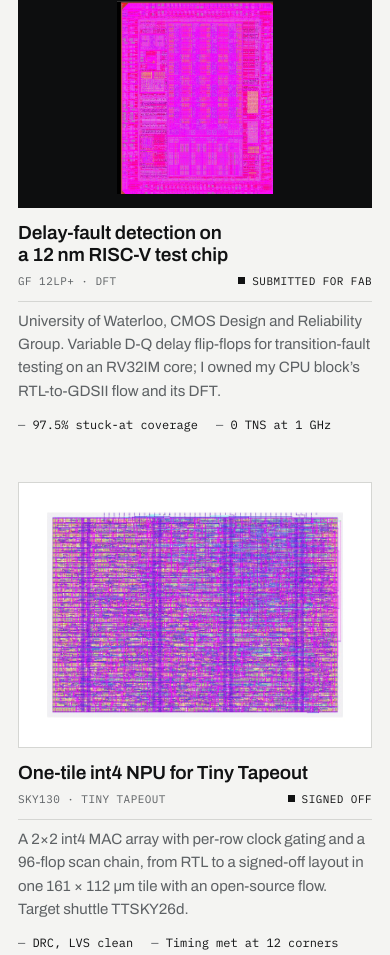
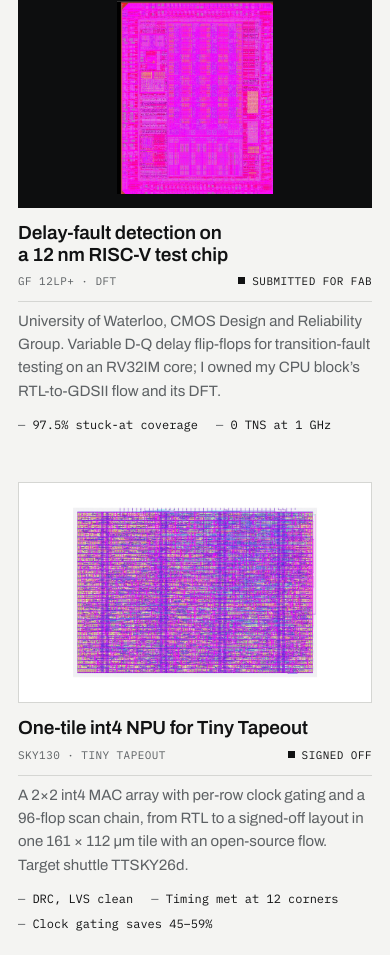
Before and after one commit to AKLN0401/portfolio, a plain HTML site: page index.html in a window 390 px wide. Shown: the part 2156-3111 px from the top of the page. Drawn offline with Linux system fonts and the light colour scheme.

Commit message:
Temporarily hide the 12 nm NVDLA card; NPU card spans the row
The NVDLA page stays at projects/nvdla.html; the card is commented out in
index.html and can be restored by removing the comment wrapper.

```diff
--- a/css/style.css
+++ b/css/style.css
@@ -222,6 +222,10 @@ h3, h4 { font-weight: 600; letter-spacing: -0.003em; line-height: 1.25; }
 .card--s { grid-column: span 4; }
 .card--m { grid-column: span 6; }
 .card--t { grid-column: span 4; }
+.card--w { grid-column: span 12; display: grid; grid-template-columns: repeat(12, minmax(0, 1fr)); column-gap: var(--col-gap); align-items: end; }
+.card--w .card-media { grid-column: 1 / 9; aspect-ratio: 16 / 10; }
+.card--w .card-text { grid-column: 9 / 13; min-width: 0; }
+.card--w h4 { margin-top: 0; font-size: clamp(22px, 1.2rem + 0.9vw, 28px); font-variation-settings: "wdth" 78; }
 
 .card-media { margin: 0; overflow: hidden; background: var(--paper-raised); position: relative; }
 .card-media img { width: 100%; height: 100%; object-fit: cover; transition: transform 400ms var(--ease-settle); }
@@ -955,6 +959,8 @@ html.has-toc { scroll-padding-top: calc(var(--header-h) + 64px); }
 @media (max-width: 1024px) {
   .two-col, .about-columns, .disclosure { grid-template-columns: 1fr; gap: 40px; }
   .card--l, .card--s, .card--m { grid-column: span 12; }
+  .card--w .card-media, .card--w .card-text { grid-column: 1 / -1; }
+  .card--w h4 { margin-top: 14px; }
   .card--s .card-media { aspect-ratio: 16 / 10; }
 
   .skill-grid { grid-template-columns: repeat(2, minmax(0, 1fr)); }
--- a/index.html
+++ b/index.html
@@ -92,7 +92,7 @@
         <span class="label">2025&ndash;2026</span>
       </div>
 
-      <p class="work-jump">Jump to <a href="#asic">ASIC &amp; physical design <span>(4)</span></a> <a href="#fab">Fabrication &amp; printed devices <span>(3)</span></a></p>
+      <p class="work-jump">Jump to <a href="#asic">ASIC &amp; physical design <span>(3)</span></a> <a href="#fab">Fabrication &amp; printed devices <span>(3)</span></a></p>
 
       <h3 class="work-group" id="asic">ASIC &amp; physical design</h3>
       <div class="work-grid">
@@ -123,11 +123,13 @@
             <li>0 TNS at 1&nbsp;GHz</li>
           </ul>
         </a>
-        <a class="card card--m" href="projects/npu-tapeout.html">
+        <a class="card card--w" href="projects/npu-tapeout.html">
           <figure class="card-media card-media--sheet">
             <img src="assets/npu/gds.webp" width="1400" height="968" loading="lazy" decoding="async"
                  alt="Top-down KLayout view of the final NPU tile GDS, all layers in SKY130 colours" />
           </figure>
+          <div class="card-text">
+
             <h4><span>One-tile int4 NPU for Tiny Tapeout</span></h4>
             <p class="card-meta"><span>SKY130 &middot; Tiny Tapeout</span><span class="status is-live">Signed off</span></p>
             <p class="card-sum">A 2&times;2 int4 MAC array with per-row clock gating and a 96-flop scan chain, from RTL to a signed-off layout in one 161&nbsp;&times;&nbsp;112&nbsp;&micro;m tile with an open-source flow. Target shuttle TTSKY26d.</p>
@@ -136,7 +138,9 @@
               <li>Timing met at 12 corners</li>
               <li>Clock gating saves 45&ndash;59%</li>
             </ul>
+          </div>
         </a>
+        <!-- HIDDEN for now (12 nm NVDLA); restore by removing this comment wrapper
         <a class="card card--m" href="projects/nvdla.html">
           <figure class="card-media card-media--sheet">
             <img src="assets/cards/nvdla.webp" width="1400" height="1237" loading="lazy" decoding="async"
@@ -150,6 +154,7 @@
             <li>Block place-and-route under way</li>
           </ul>
         </a>
+        -->
       </div>
 
       <h3 class="work-group" id="fab">Fabrication &amp; printed devices</h3>
```
Lines whose indentation alone changed are shown as unchanged.
